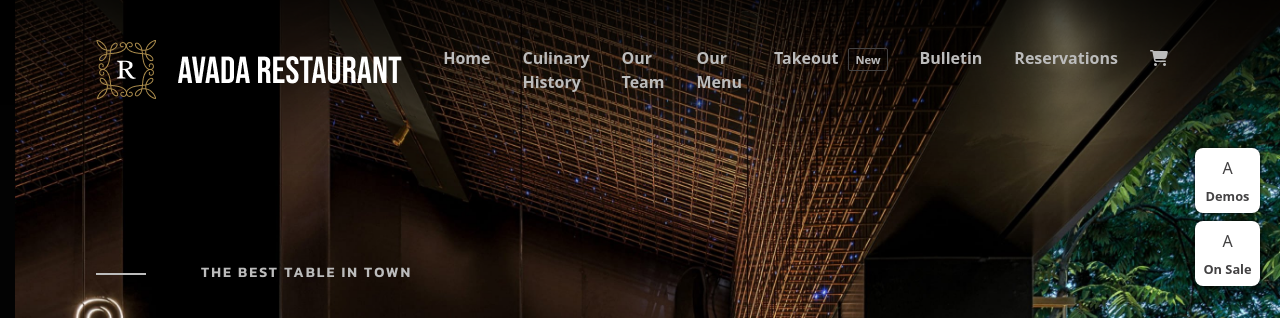
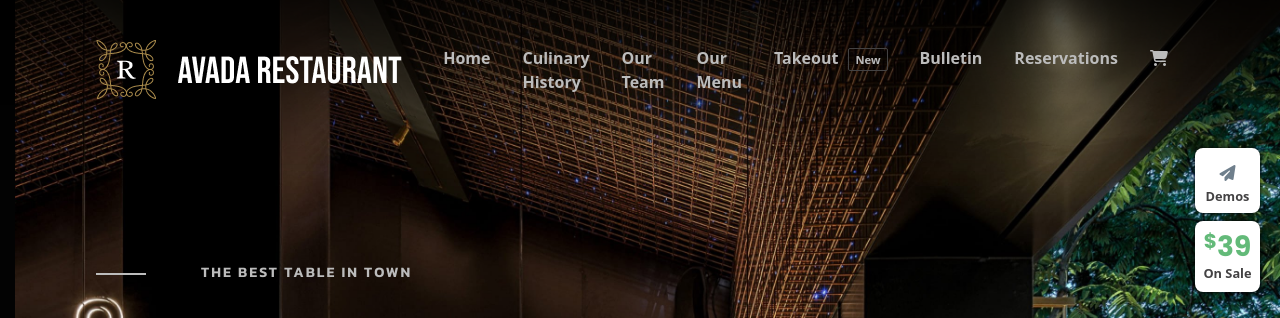
Before and after one commit to Daniele206/proj-html-vuejs, a Vue app: page / in a window 1280 px wide. Shown: the top 318 px of the page. Built offline with nearby package versions, Linux system fonts and the light colour scheme.

Commit message:
[complete] mini-box-header

```diff
--- a/index.html
+++ b/index.html
@@ -9,6 +9,9 @@
     <link rel="preconnect" href="https://fonts.googleapis.com">
     <link rel="preconnect" href="https://fonts.gstatic.com" crossorigin>
     <link href="https://fonts.googleapis.com/css2?family=Kanit:ital,wght@0,100;0,200;0,300;0,400;0,500;0,600;0,700;0,800;0,900;1,100;1,200;1,300;1,400;1,500;1,600;1,700;1,800;1,900&display=swap" rel="stylesheet">
+    <link rel="preconnect" href="https://fonts.googleapis.com">
+    <link rel="preconnect" href="https://fonts.gstatic.com" crossorigin>
+    <link href="https://fonts.googleapis.com/css2?family=Poppins:ital,wght@0,100;0,200;0,300;0,400;0,500;0,600;0,700;0,800;0,900;1,100;1,200;1,300;1,400;1,500;1,600;1,700;1,800;1,900&display=swap" rel="stylesheet">
     <link rel='stylesheet' href='https://cdnjs.cloudflare.com/ajax/libs/font-awesome/6.5.1/css/all.css' integrity='sha512-tx5+1LWHez1QiaXlAyDwzdBTfDjX07GMapQoFTS74wkcPMsI3So0KYmFe6EHZjI8+eSG0ljBlAQc3PQ5BTaZtQ==' crossorigin='anonymous'/>
     <meta name="viewport" content="width=device-width, initial-scale=1.0" />
     <title>proj-html-vuejs</title>
--- a/src/components/partials/Header.vue
+++ b/src/components/partials/Header.vue
@@ -27,7 +27,11 @@
       </div>
       <div class="box-flag-container d-flex flex-column">
         <div v-for="i in 2" class="box-flag mt-2">
-          <div class="box-content">A</div>
+          <div v-if="i === 1" class="box-content"><i class="fa-solid fa-paper-plane my-blue"></i></div>
+          <div v-else-if="i === 2" class="box-content box-content-price fs-3 fw-bold my_text_green">
+          <div class="fs-5 mb-1 pb-2">$</div>
+          <div>39</div>
+          </div>
           <div v-if="i === 1" class="box-text text-center">Demos</div>
           <div v-else-if="i === 2" class="box-text text-center">On Sale</div>
         </div>
@@ -39,6 +43,14 @@
 
 <style lang="scss" scoped>
   @use '../../assets/scss/variables' as *;
+
+  .my_text_green{
+    color: #63BA79;
+  }
+
+  .my-blue{
+    color: $my-matt-blue;
+  }
 
   .new-flag::after{
     font-size: .7rem;
@@ -74,6 +86,10 @@
           display: flex;
           justify-content: center;
           align-items: center;
+          padding-top: 10px;
+        }
+        .box-content-price{
+          font-family: "Poppins", snas-serif;
         }
         .box-text{
           font-size: 0.8rem;
```
